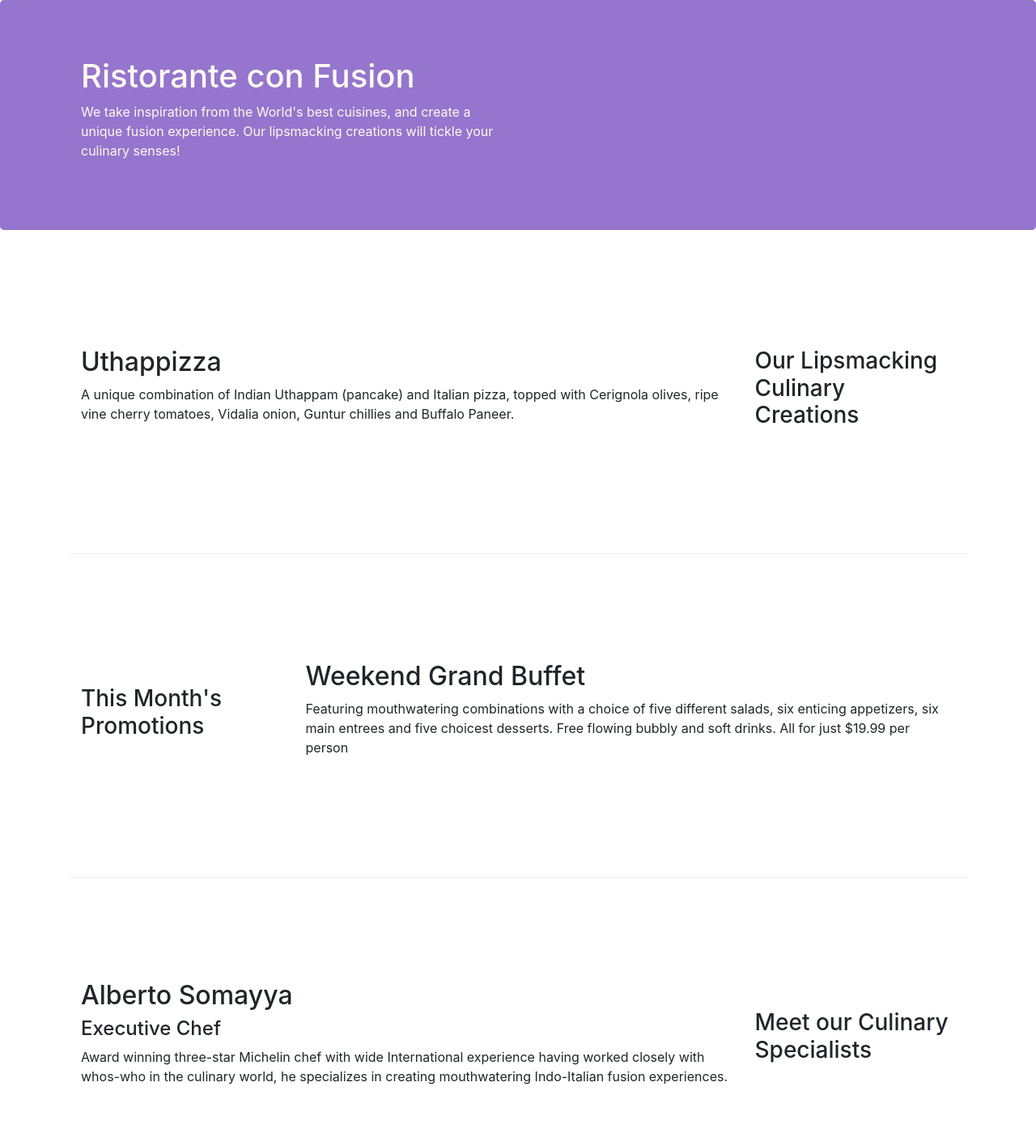
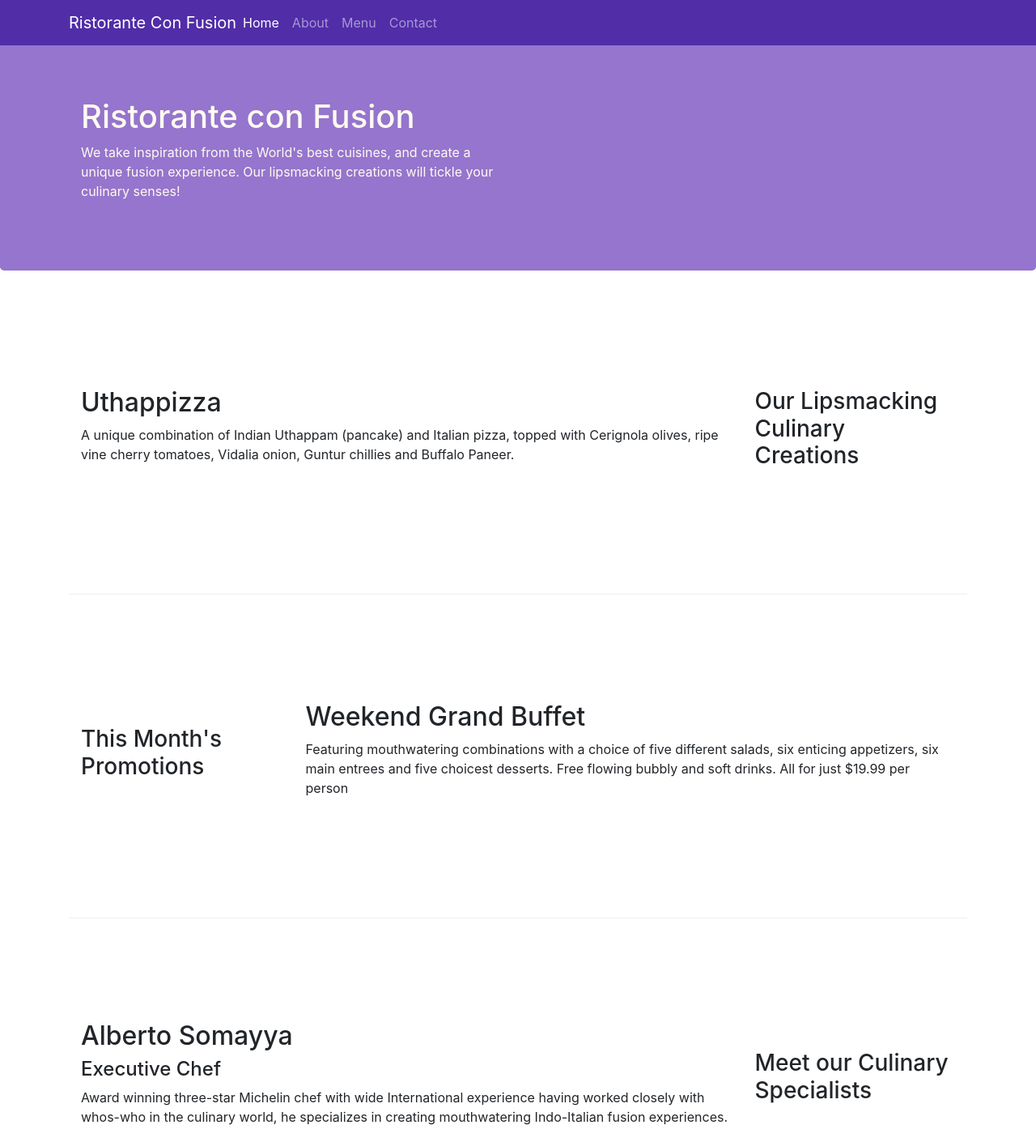
Before and after one commit to RizaldoAR/conFusion, a website: page index.html in a window 1280 px wide. Shown: the top 1410 px of the page at 81% size. Drawn offline with nearby package versions, Linux system fonts and the light colour scheme.

Commit message:
adding Navbar and Breadcrumb

```diff
--- a/aboutus.html
+++ b/aboutus.html
@@ -1,22 +1,35 @@
 <!DOCTYPE html>
 <html lang="en">
-
   <head>
     <!-- Required meta tags always come first -->
-    <meta charset="utf-8">
-    <meta name="viewport" content="width=device-width, initial-scale=1, shrink-to-fit=no">
-    <meta http-equiv="x-ua-compatible" content="ie=edge">
+    <meta charset="utf-8" />
+    <meta name="viewport" content="width=device-width, initial-scale=1, shrink-to-fit=no" />
+    <meta http-equiv="x-ua-compatible" content="ie=edge" />
 
     <!-- Bootstrap CSS -->
-    <link rel="stylesheet" href="node_modules/bootstrap/dist/css/bootstrap.min.css">
-    <link rel="stylesheet" href="css/style.css">
+    <link rel="stylesheet" href="node_modules/bootstrap/dist/css/bootstrap.min.css" />
+    <link rel="stylesheet" href="css/style.css" />
 
     <title>Ristorante Con Fusion: About Us</title>
-
   </head>
 
   <body>
-
+    <nav class="navbar navbar-dark navbar-expand-sm bg-primary fixed-top">
+      <div class="container">
+        <button class="navbar-toggler" type="button" data-toggle="collapse" data-target="#Navbar">
+          <span class="navbar-toggler-icon"></span>
+        </button>
+        <a class="navbar-brand mr-auto" href="index.html">Ristorante Con Fusion</a>
+        <div class="collapse navbar-collapse" id="Navbar">
+          <ul class="navbar-nav mr-auto">
+            <li class="nav-item active"><a class="nav-link" href="index.html">Home</a></li>
+            <li class="nav-item"><a class="nav-link" href="./aboutus.html">About</a></li>
+            <li class="nav-item"><a class="nav-link" href="#">Menu</a></li>
+            <li class="nav-item"><a class="nav-link" href="#">Contact</a></li>
+          </ul>
+        </div>
+      </div>
+    </nav>
     <header class="jumbotron">
       <div class="container">
         <div class="row row-header">
@@ -24,8 +37,7 @@
             <h1>Ristorante con Fusion</h1>
             <p>We take inspiration from the World's best cuisines, and create a unique fusion experience. Our lipsmacking creations will tickle your culinary senses!</p>
           </div>
-                <div class="col-12 col-sm">
-                </div>
+          <div class="col-12 col-sm"></div>
         </div>
       </div>
     </header>
@@ -33,46 +45,70 @@
     <div class="container">
       <div class="row">
         <div class="col-12">
+          <ol class="col-12 breadcrumb">
+            <li class="breadcrumb-item"><a href="./aboutus.html">Home</a></li>
+            <li class="breadcrumb-item active"><a>About Us</a></li>
+          </ol>
           <h3>About Us</h3>
-               <hr>
+          <hr />
         </div>
       </div>
 
       <div class="row row-content">
-            <div class="col-12 col-sm-6 col-md-5 ">
+        <div class="col-12 col-sm-6 col-md-5">
           <h2>Our History</h2>
-                <p>Started in 2010, Ristorante con Fusion quickly established itself as a culinary icon par excellence in Hong Kong. With its unique brand of world fusion cuisine that can be found nowhere else, it enjoys patronage from the A-list clientele in Hong Kong.  Featuring four of the best three-star Michelin chefs in the world, you never know what will arrive on your plate the next time you visit us.</p>
+          <p>
+            Started in 2010, Ristorante con Fusion quickly established itself as a culinary icon par excellence in Hong Kong. With its unique brand of world fusion cuisine that can be found nowhere else, it enjoys patronage from the A-list
+            clientele in Hong Kong. Featuring four of the best three-star Michelin chefs in the world, you never know what will arrive on your plate the next time you visit us.
+          </p>
           <p>The restaurant traces its humble beginnings to <em>The Frying Pan</em>, a successful chain started by our CEO, Mr. Peter Pan, that featured for the first time the world's best cuisines in a pan.</p>
         </div>
-            <div>
+        <div></div>
       </div>
-        </div>
-
 
       <div class="row row-content">
         <div class="col-12 col-sm-12">
           <h2>Corporate Leadership</h2>
           <h3>Peter Pan <small>Chief Epicurious Officer</small></h3>
-                <div class="d-none d-sm-block" ><p>Our CEO, Peter, credits his hardworking East Asian immigrant parents who undertook the arduous journey to the shores of America with the intention of giving their children the best future. His mother's wizardy in the kitchen whipping up the tastiest dishes with whatever is available inexpensively at the supermarket, was his first inspiration to create the fusion cuisines for which <em>The Frying Pan</em> became well known. He brings his zeal for fusion cuisines to this restaurant, pioneering cross-cultural culinary connections.</p></div>
+          <div class="d-none d-sm-block">
+            <p>
+              Our CEO, Peter, credits his hardworking East Asian immigrant parents who undertook the arduous journey to the shores of America with the intention of giving their children the best future. His mother's wizardy in the kitchen
+              whipping up the tastiest dishes with whatever is available inexpensively at the supermarket, was his first inspiration to create the fusion cuisines for which <em>The Frying Pan</em> became well known. He brings his zeal for
+              fusion cuisines to this restaurant, pioneering cross-cultural culinary connections.
+            </p>
+          </div>
           <h3>Dhanasekaran Witherspoon <small>Chief Food Officer</small></h3>
-                <div class="d-none d-sm-block" ><p>Our CFO, Danny, as he is affectionately referred to by his colleagues, comes from a long established family tradition in farming and produce. His experiences growing up on a farm in the Australian outback gave him great appreciation for varieties of food sources. As he puts it in his own words, <em>Everything that runs, wins, and everything that stays, pays!</em></p></div>
+          <div class="d-none d-sm-block">
+            <p>
+              Our CFO, Danny, as he is affectionately referred to by his colleagues, comes from a long established family tradition in farming and produce. His experiences growing up on a farm in the Australian outback gave him great
+              appreciation for varieties of food sources. As he puts it in his own words, <em>Everything that runs, wins, and everything that stays, pays!</em>
+            </p>
+          </div>
           <h3>Agumbe Tang <small>Chief Taste Officer</small></h3>
-                <div class="d-none d-sm-block" ><p>Blessed with the most discerning gustatory sense, Agumbe, our CTO, personally ensures that every dish that we serve meets his exacting tastes. Our chefs dread the tongue lashing that ensues if their dish does not meet his exacting standards. He lives by his motto, <em>You click only if you survive my lick.</em></p></div>
+          <div class="d-none d-sm-block">
+            <p>
+              Blessed with the most discerning gustatory sense, Agumbe, our CTO, personally ensures that every dish that we serve meets his exacting tastes. Our chefs dread the tongue lashing that ensues if their dish does not meet his
+              exacting standards. He lives by his motto, <em>You click only if you survive my lick.</em>
+            </p>
+          </div>
           <h3>Alberto Somayya <small>Executive Chef</small></h3>
-                <div class="d-none d-sm-block" ><p>Award winning three-star Michelin chef with wide International experience having worked closely with whos-who in the culinary world, he specializes in creating mouthwatering Indo-Italian fusion experiences. He says, <em>Put together the cuisines from the two craziest cultures, and you get a winning hit! Amma Mia!</em></p></div>
-
+          <div class="d-none d-sm-block">
+            <p>
+              Award winning three-star Michelin chef with wide International experience having worked closely with whos-who in the culinary world, he specializes in creating mouthwatering Indo-Italian fusion experiences. He says,
+              <em>Put together the cuisines from the two craziest cultures, and you get a winning hit! Amma Mia!</em>
+            </p>
           </div>
         </div>
-
+      </div>
     </div>
 
     <footer class="footer">
       <div class="container">
         <div class="row">
-                <div class="col-4 offset-1 col-sm-2 ">
+          <div class="col-4 offset-1 col-sm-2">
             <h5>Links</h5>
             <ul class="list-unstyled">
-                        <li><a href="#">Home</a></li>
+              <li><a href="index.html">Home</a></li>
               <li><a href="#">About</a></li>
               <li><a href="#">Menu</a></li>
               <li><a href="#">Contact</a></li>
@@ -81,11 +117,11 @@
           <div class="col-7 col-sm-5">
             <h5>Our Address</h5>
             <address>
-		              121, Clear Water Bay Road<br>
-		              Clear Water Bay, Kowloon<br>
-		              HONG KONG<br>
-		              Tel.: +852 1234 5678<br>
-		              Fax: +852 8765 4321<br>
+              121, Clear Water Bay Road<br />
+              Clear Water Bay, Kowloon<br />
+              HONG KONG<br />
+              Tel.: +852 1234 5678<br />
+              Fax: +852 8765 4321<br />
               Email: <a href="mailto:confusion@food.net">confusion@food.net</a>
             </address>
           </div>
@@ -107,7 +143,5 @@
         </div>
       </div>
     </footer>
-
   </body>
-
 </html>
--- a/css/style.css
+++ b/css/style.css
@@ -1,7 +1,6 @@
-.row-header{
+.row-header {
   margin: 0px auto;
   padding: 0px auto;
-
 }
 .row-content {
   margin: 0px auto;
@@ -10,7 +9,7 @@
   min-height: 400px;
 }
 .footer {
-    background-color: #D1C4E9;
+  background-color: #d1c4e9;
   margin: 0px auto;
   padding: 20px 0px 20px 0px;
 }
@@ -24,5 +23,11 @@
   font-size: 80%;
   margin: 0px;
   color: #0f0f0f;
-
 }
+body {
+  padding: 50px 0px 0px 0px;
+  z-index: 0;
+}
+.navbar-dark {
+  background-color: #512da8;
+}
--- a/index.html
+++ b/index.html
@@ -1,36 +1,49 @@
 <!DOCTYPE html>
 <html lang="en">
-
   <head>
     <!-- Required meta tags always come first -->
-        <meta charset="utf-8">
-        <meta name="viewport" content="width=device-width, initial-scale=1, shrink-to-fit=no">
-        <meta http-equiv="x-ua-compatible" content="ie=edge">
+    <meta charset="utf-8" />
+    <meta name="viewport" content="width=device-width, initial-scale=1, shrink-to-fit=no" />
+    <meta http-equiv="x-ua-compatible" content="ie=edge" />
 
     <!-- Bootstrap CSS -->
-        <link rel="stylesheet" href="node_modules/bootstrap/dist/css/bootstrap.min.css">
-        <link rel="stylesheet" href="css/style.css">
+    <link rel="stylesheet" href="node_modules/bootstrap/dist/css/bootstrap.min.css" />
+    <link rel="stylesheet" href="css/style.css" />
     <title>Ristorante Con Fusion</title>
   </head>
 
   <body>
-
-    <header class = "jumbotron">
-        <div class = "container">
-            <div class = "row row-header">
-                <div class ="col-12 col-sm-6">
+    <nav class="navbar navbar-dark navbar-expand-sm fixed-top">
+      <div class="container">
+        <button class="navbar-toggler" type="button" data-toggle="collapse" data-target="#Navbar">
+          <span class="navbar-toggler-icon"></span>
+        </button>
+        <a class="navbar-brand mr-auto" href="#">Ristorante Con Fusion</a>
+        <div class="collapse navbar-collapse" id="Navbar">
+          <ul class="navbar-nav mr-auto">
+            <li class="nav-item active"><a class="nav-link" href="#">Home</a></li>
+            <li class="nav-item"><a class="nav-link" href="./aboutus.html">About</a></li>
+            <li class="nav-item"><a class="nav-link" href="#">Menu</a></li>
+            <li class="nav-item"><a class="nav-link" href="#">Contact</a></li>
+          </ul>
+        </div>
+      </div>
+    </nav>
+    <header class="jumbotron">
+      <div class="container">
+        <div class="row row-header">
+          <div class="col-12 col-sm-6">
             <h1>Ristorante con Fusion</h1>
             <p>We take inspiration from the World's best cuisines, and create a unique fusion experience. Our lipsmacking creations will tickle your culinary senses!</p>
           </div>
-                <div class ="col-12 col-sm">
-                </div>
+          <div class="col-12 col-sm"></div>
         </div>
       </div>
     </header>
 
-    <div class ="container">
-        <div class ="row row-content align-items-center">
-            <div class ="col-12 col-sm-4 order-sm-last col-md-3">
+    <div class="container">
+      <div class="row row-content align-items-center">
+        <div class="col-12 col-sm-4 order-sm-last col-md-3">
           <h3>Our Lipsmacking Culinary Creations</h3>
         </div>
         <div class="col col-sm order-sm-first col-md">
@@ -39,33 +52,32 @@
         </div>
       </div>
 
-
-        <div class ="row row-content align-items-center">
-            <div class ="col-12 col-sm-4  col-md-3">
+      <div class="row row-content align-items-center">
+        <div class="col-12 col-sm-4 col-md-3">
           <h3>This Month's Promotions</h3>
         </div>
         <div class="col col-sm col-md">
           <h2>Weekend Grand Buffet</h2>
-                <p>Featuring mouthwatering combinations with a choice of five different salads, six enticing appetizers, six main entrees and five choicest desserts. Free flowing bubbly and soft drinks. All for just $19.99 per person </p>
+          <p>Featuring mouthwatering combinations with a choice of five different salads, six enticing appetizers, six main entrees and five choicest desserts. Free flowing bubbly and soft drinks. All for just $19.99 per person</p>
         </div>
       </div>
 
-        <div class ="row row-content align-items-center">
-            <div class ="col-12 col-sm-4 order-sm-last col-md-3">
+      <div class="row row-content align-items-center">
+        <div class="col-12 col-sm-4 order-sm-last col-md-3">
           <h3>Meet our Culinary Specialists</h3>
         </div>
-            <div class="col col-sm order-sm-first col-md" >
+        <div class="col col-sm order-sm-first col-md">
           <h2>Alberto Somayya</h2>
           <h4>Executive Chef</h4>
-                <p>Award winning three-star Michelin chef with wide International experience having worked closely with whos-who in the culinary world, he specializes in creating mouthwatering Indo-Italian fusion experiences. </p>
+          <p>Award winning three-star Michelin chef with wide International experience having worked closely with whos-who in the culinary world, he specializes in creating mouthwatering Indo-Italian fusion experiences.</p>
         </div>
       </div>
     </div>
 
     <footer class="footer">
-        <div class = "container">
-            <div class = "row">
-                <div class = "col-4 offset-1 col-sm-2">
+      <div class="container">
+        <div class="row">
+          <div class="col-4 offset-1 col-sm-2">
             <h5>Links</h5>
             <ul class="list-unstyled">
               <li><a href="#">Home</a></li>
@@ -77,16 +89,16 @@
           <div class="col-7 col-sm-5">
             <h5>Our Address</h5>
             <address>
-		              121, Clear Water Bay Road<br>
-		              Clear Water Bay, Kowloon<br>
-		              HONG KONG<br>
-		              Tel.: +852 1234 5678<br>
-		              Fax: +852 8765 4321<br>
+              121, Clear Water Bay Road<br />
+              Clear Water Bay, Kowloon<br />
+              HONG KONG<br />
+              Tel.: +852 1234 5678<br />
+              Fax: +852 8765 4321<br />
               Email: <a href="mailto:confusion@food.net">confusion@food.net</a>
             </address>
           </div>
           <div class="col-12 col-sm-4 align-self-center">
-                    <div class="text-center" >
+            <div class="text-center">
               <a href="http://google.com/+">Google+</a>
               <a href="http://www.facebook.com/profile.php?id=">Facebook</a>
               <a href="http://www.linkedin.com/in/">LinkedIn</a>
@@ -96,8 +108,8 @@
             </div>
           </div>
         </div>
-           <div class = "row justify-content-center">
-                <div class ="col-auto">
+        <div class="row justify-content-center">
+          <div class="col-auto">
             <p>© Copyright 2018 Ristorante Con Fusion</p>
           </div>
         </div>
@@ -108,5 +120,4 @@
     <script src="node_modules/popper.js/dist/umd/popper.min.js"></script>
     <script src="node_modules/bootstrap/dist/js/bootstrap.min.js"></script>
   </body>
-
 </html>
```
Lines whose indentation alone changed are shown as unchanged.
